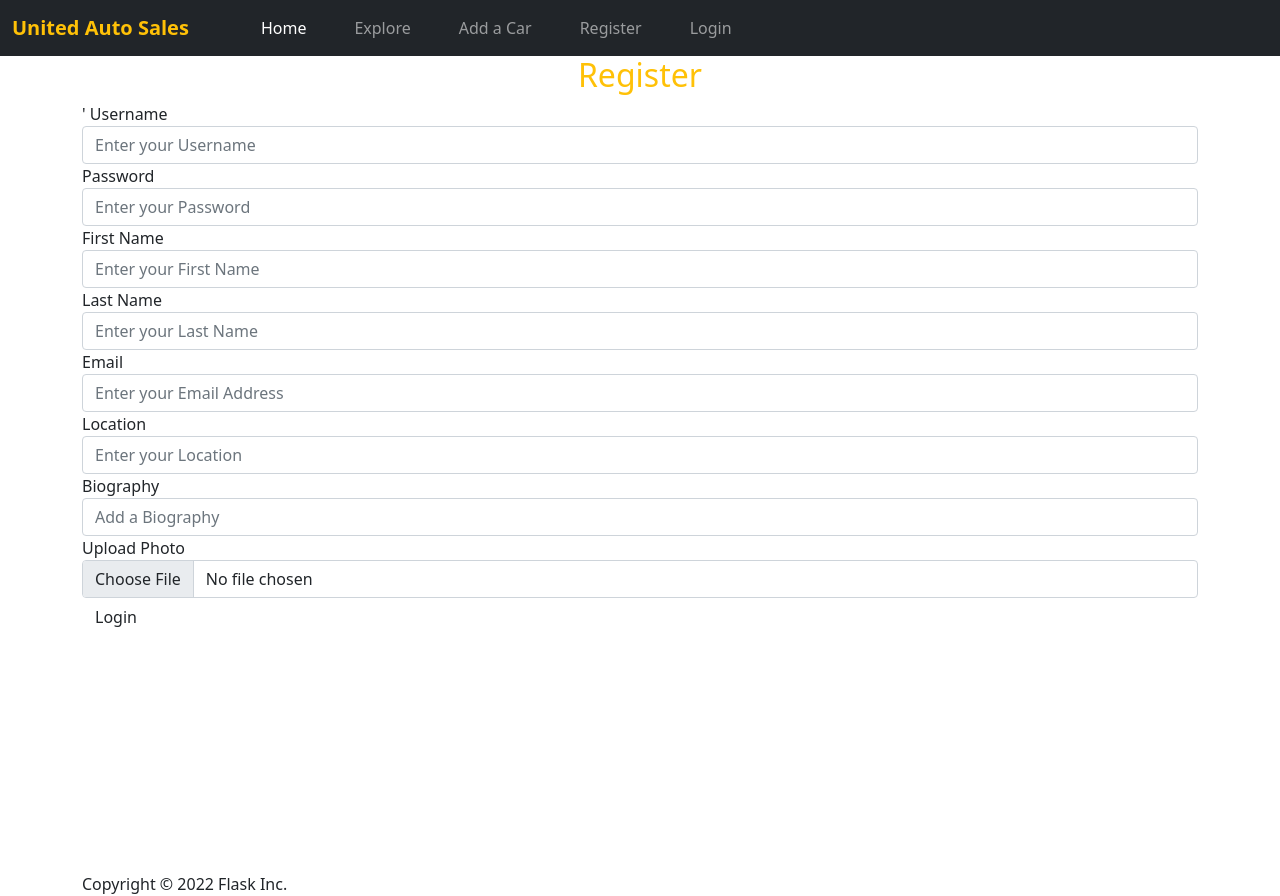
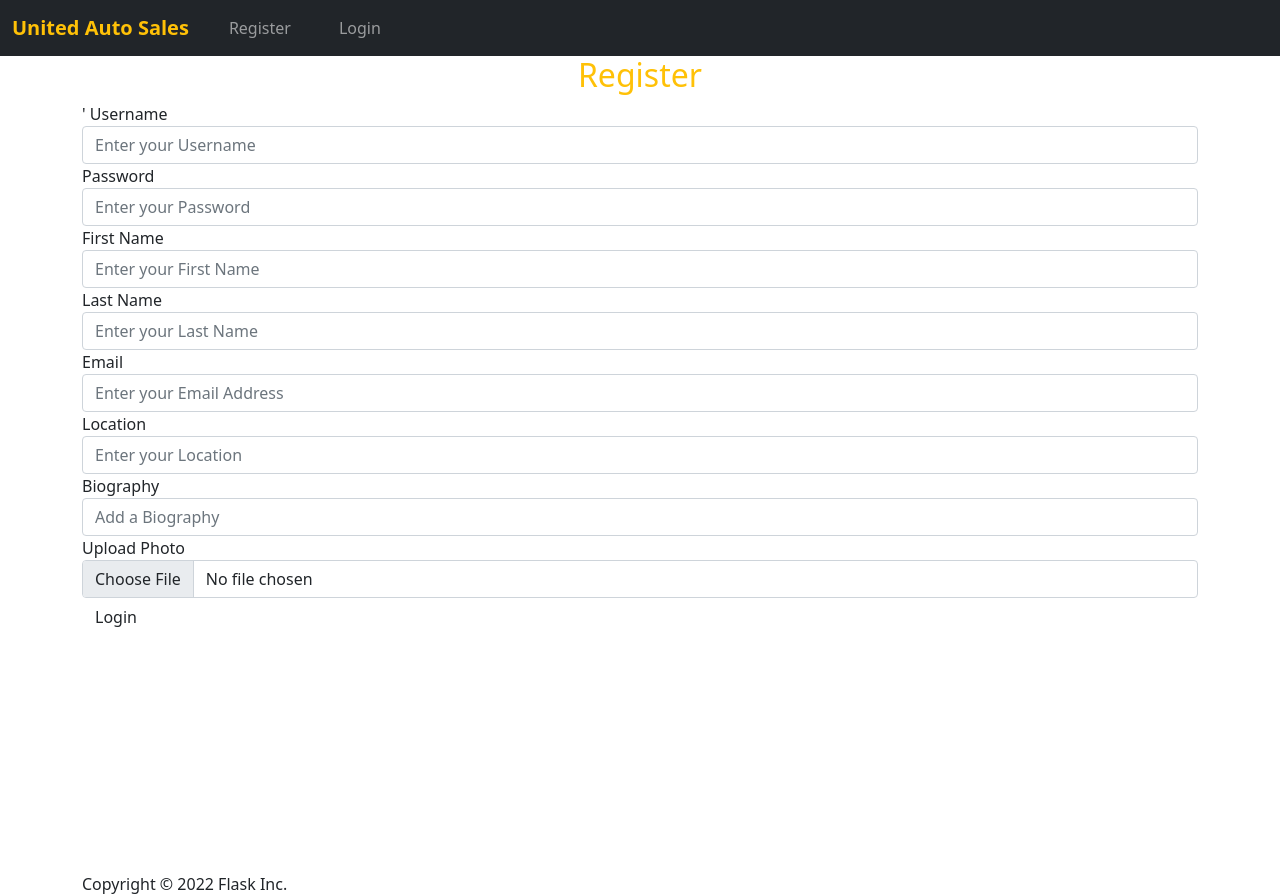
Before and after one commit to ColinACampbell/info-3180-project-2, a Vue app: page /register in a window 1280 px wide. Built offline with nearby package versions, Linux system fonts and the light colour scheme.

Commit message:
navbar requires authentication to display links

```diff
--- a/src/components/AppHeader.vue
+++ b/src/components/AppHeader.vue
@@ -16,23 +16,27 @@
         </button>
         <div class="collapse navbar-collapse" id="navbarSupportedContent">
           <ul class="navbar-nav me-auto">
+            <div :class="[isLoggedIn ? '' : 'd-none']" class="d-flex flex-row">
               <li class="nav-item ps-5 pe-3">
                 <RouterLink to="/" class="nav-link active">Home</RouterLink>
               </li>
-           <!--<li class="nav-item px-3">
-              <RouterLink class="nav-link" to="/about">About</RouterLink>
-            </li>-->
               <li class="nav-item px-3">
                 <RouterLink class="nav-link" to="/explore">Explore</RouterLink>
               </li>
               <li class="nav-item px-3">
                 <RouterLink class="nav-link" to="/cars/new">Add a Car</RouterLink>
               </li>
+            </div>
+            <div :class="[isLoggedIn ? 'd-none' : '']" class="d-flex flex-row">
               <li class="nav-item px-3 d-flex justify-content-end">
                 <RouterLink class="nav-link" to="/register">Register</RouterLink>
               </li>
               <li class="nav-item px-3 d-flex justify-content-end">
                 <RouterLink class="nav-link" to="/login">Login</RouterLink>
+              </li>
+            </div>
+            <li :class="[isLoggedIn ? '' : 'd-none']" class="nav-item px-3 d-flex justify-content-end">
+                <RouterLink class="nav-link" to="/logout">Logout</RouterLink>
               </li>
 
           </ul>
@@ -44,6 +48,36 @@
 
 <script>
 import { RouterLink } from "vue-router";
+export default {
+  data() {
+    return {
+      isLoggedIn: false,
+    }
+  },
+  methods:
+  {
+    authHeader() {
+      let accessToken = localStorage.getItem("jwt");
+
+      if (accessToken) {
+        return { Authorization: "Bearer " + accessToken };
+      } else {
+        return {};
+      }
+  },
+    created() {
+      try {
+        let token = authHeader().Authorization;
+
+        if(token) {
+          this.isLoggedIn = true;
+        }
+      } catch (error) {
+        console.log(error)
+      }
+    },
+  }
+}
 </script>
 
 <style>
--- a/src/components/Car.vue
+++ b/src/components/Car.vue
@@ -50,7 +50,7 @@ export default {
         },
     },
     methods: {
-         getCar() {
+        getCar() {
              fetch(`${import.meta.env.VITE_API_URL}/api/cars/${carID()}`, {method: 'GET',
                 headers: {'Content-Type': 'application/json'}
                 }).then(function (response) {
@@ -61,7 +61,20 @@ export default {
                 }).catch(function (error) {
                     console.log(error);
                 });
-                }
+                },
+        addToFavourites() {
+            if (favButtonActive){
+                fetch(`${import.meta.env.VITE_API_URL}/api/cars/${carID()}/favourites`, {method: 'POST',
+                headers: {'Content-Type': 'application/json'}
+                }).then(function (response) {
+                    return response.json();
+                }).then(function (data) {
+                    console.log(data);
+                }).catch(function (error) {
+                    console.log(error);
+                });
+            }
+        },
     },
 
 }
--- a/src/components/RegisterForm.vue
+++ b/src/components/RegisterForm.vue
@@ -5,7 +5,7 @@
 	<label class="label" for="username">Username</label>
     <input type="text" name="username" id="username" class="form-control" placeholder="Enter your Username"/>
 	<label class="label" for="password">Password</label>
-    <input type="text" name="password" id="password" class="form-control" placeholder="Enter your Password"/>
+    <input type="password" name="password" id="password" class="form-control" placeholder="Enter your Password"/>
     <label class="label" for="firstname">First Name</label>
     <input type="text" name="firstname" id="firstname" class="form-control" placeholder="Enter your First Name"/>
 	<label class="label" for="lastname">Last Name</label>
@@ -40,7 +40,7 @@ export default {
                 let registerForm = document.getElementById('registerForm');
                 let form_data = new FormData(registerForm);
 
-                fetch("${import.meta.env.VITE_API_URL}/api/register", {method: 'POST', body: form_data
+                fetch(`${import.meta.env.VITE_API_URL}/api/register`, {method: 'POST', body: form_data
                 }).then(function (response) {
                     return response.json();
                 }).then(function (data) {
--- a/src/env.js
+++ b/src/env.js
@@ -1,3 +1,3 @@
 export default {
-    VITE_API_URL : "http://172.0.0.1:8080"
+    VITE_API_URL : "http://10.22.68.94:8080/"
 }
--- a/src/router/index.js
+++ b/src/router/index.js
@@ -39,6 +39,11 @@ const router = createRouter({
      component: () => import('../views/LoginView.vue')
     },
     {
+      path: '/logout',
+      name: 'logout',
+      component: () => import('../views/LogoutView.vue')
+     },
+    {
      path: '/register',
      name: 'register',
      component: () => import('../views/RegisterView.vue')
--- /dev/null
+++ b/src/views/LogoutView.vue
@@ -0,0 +1,13 @@
+<template>
+
+</template>
+
+<script>
+export default {
+
+}
+</script>
+
+<style>
+
+</style>
```
Lines whose indentation alone changed are shown as unchanged.
